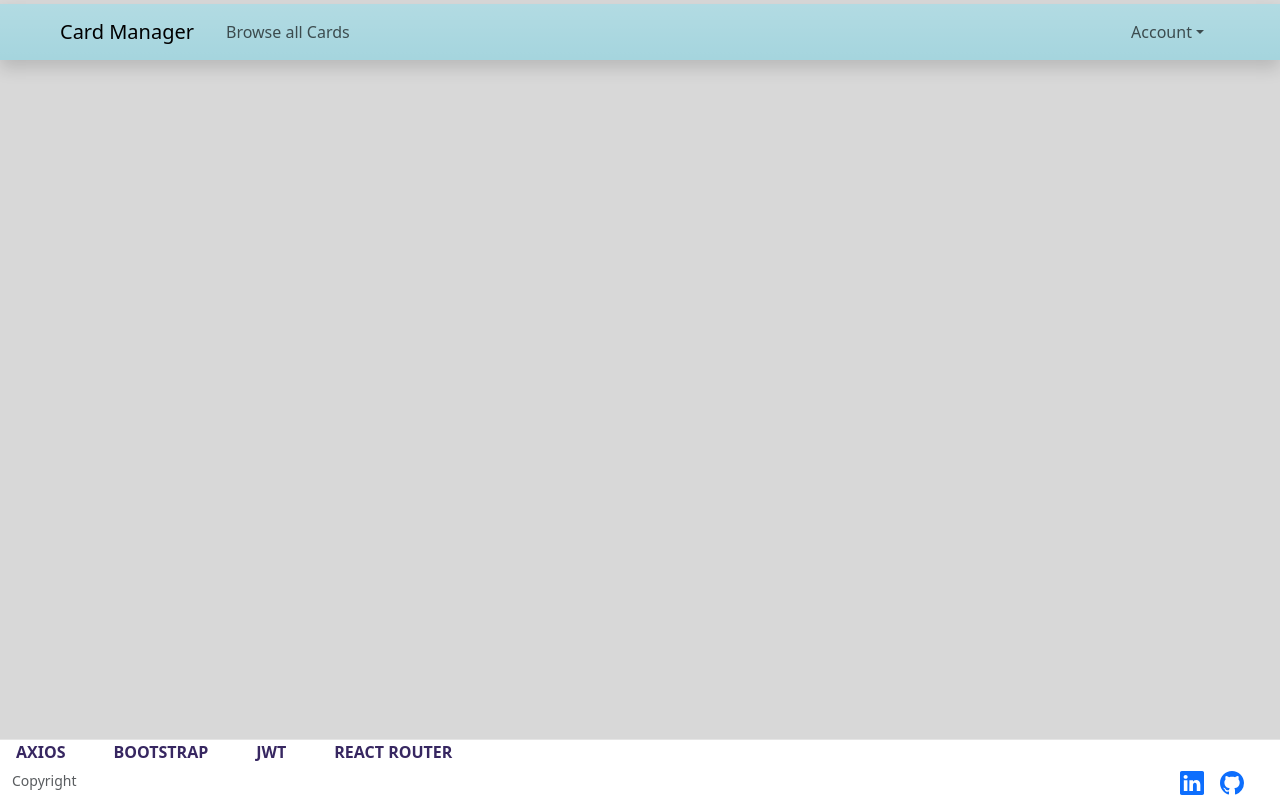
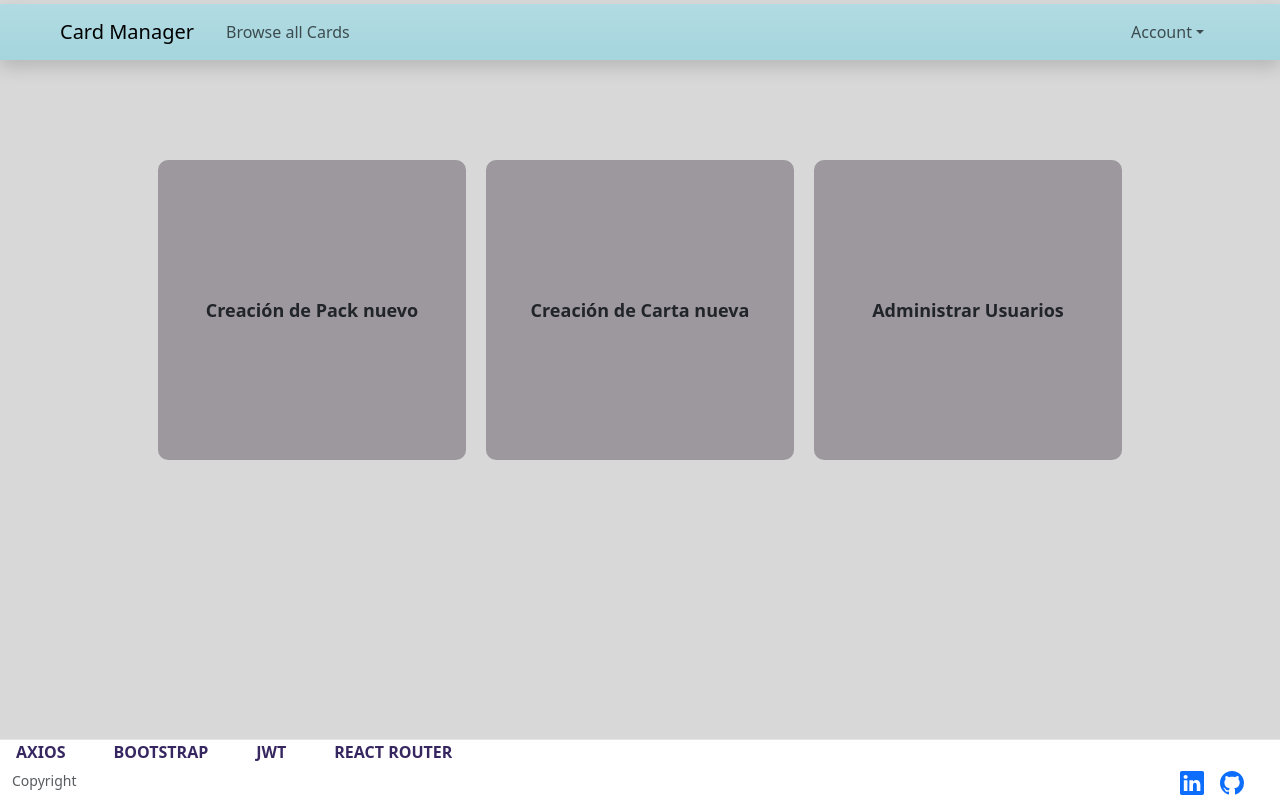
Before and after one commit to JesusMoralesCa/Project, a React (Vite) app in the folder Card_ManagerUI/: page /admin in a window 1280 px wide. Built offline with nearby package versions, Linux system fonts and the light colour scheme.

Commit message:
Add admin board

```diff
--- a/Card_ManagerUI/src/App.jsx
+++ b/Card_ManagerUI/src/App.jsx
@@ -12,6 +12,7 @@ import Footer from "../src/Components/Layout/Footer";
 import AddBoosterPack from "./Components/CardManager/AddBoosterPack";
 import AddNewCard from "../src/Components/CardManager/AddNewCard";
 import CardPageInfo from "../src/Components/CardManager/CardPageInfo";
+import AdminBoard from "./Components/Common/AdminBoard";
 import { AuthProvider } from "./Components/Auth/AuthProvider";
 
 function App() {
@@ -27,6 +28,7 @@ function App() {
               <Route path="/Login" element={<Login />}></Route>
               <Route path="/registration" element={<Registration />}></Route>
               <Route path="/profile" element={<Profile />}></Route>
+              <Route path="/admin" element={<AdminBoard />}></Route>
               <Route path="/NewPack" element={<AddBoosterPack />}></Route>
               <Route path="/NewCard" element={<AddNewCard />}></Route>
               <Route
--- a/Card_ManagerUI/src/Components/CardManager/CardPageInfo.jsx
+++ b/Card_ManagerUI/src/Components/CardManager/CardPageInfo.jsx
@@ -20,7 +20,6 @@ const CardPageInfo = () => {
   }, [cardName]); // Agrega cardName como dependencia para que useEffect se ejecute cuando cambie
 
   if (!card) {
-    // Muestra un mensaje de carga o maneja la carga de alguna manera mientras se obtienen los datos
     return <p>Cargando...</p>;
   }
 
--- /dev/null
+++ b/Card_ManagerUI/src/Components/Common/AdminBoard.jsx
@@ -0,0 +1,35 @@
+import React from "react";
+
+const AdminBoard = () => {
+  return (
+    <div class="container-fluid admin-board">
+      <div class="row col-12 justify-content-center">
+        <div class="d-flex justify-content-center ">
+          <div
+            class="contenedor-creacion-pack col-3"
+            onClick={() => (window.location.href = "/NewPack")}
+            style={{ cursor: "pointer" }}
+          >
+            <div class="texto-creacion-pack">Creación de Pack nuevo</div>
+          </div>
+          <div
+            class="contenedor-creacion-pack col-3"
+            onClick={() => (window.location.href = "/NewCard")}
+            style={{ cursor: "pointer" }}
+          >
+            <div class="texto-creacion-pack">Creación de Carta nueva</div>
+          </div>
+          <div
+            class="contenedor-creacion-pack col-3"
+            onClick={() => (window.location.href = "/NewPack")}
+            style={{ cursor: "pointer" }}
+          >
+            <div class="texto-creacion-pack">Administrar Usuarios</div>
+          </div>
+        </div>
+      </div>
+    </div>
+  );
+};
+
+export default AdminBoard;
--- a/Card_ManagerUI/src/Components/Layout/NavBar.jsx
+++ b/Card_ManagerUI/src/Components/Layout/NavBar.jsx
@@ -45,11 +45,7 @@ const NavBar = () => {
 
             {isLoggedIn && userRole === "ROLE_ADMIN" && (
               <li className="nav-item">
-                <NavLink
-                  className="nav-link"
-                  aria-current="page"
-                  to={"/NewPack"}
-                >
+                <NavLink className="nav-link" aria-current="page" to={"/admin"}>
                   Admin
                 </NavLink>
               </li>
--- a/Card_ManagerUI/src/index.css
+++ b/Card_ManagerUI/src/index.css
@@ -181,3 +181,45 @@ body {
   color: #000000;
 
 }
+
+
+
+
+/*////////////////// ADMIN BOARD ///////////////*/
+
+.admin-board {
+  display: flex;
+  align-items: center;
+  justify-content: center;
+  height: 500px;
+  margin: 0;
+
+}
+.contenedor-creacion-pack {
+
+  height: 300px;
+
+  background-color: #9d989d;
+  border-radius: 10px;
+  display: flex;
+  flex-direction: column;
+  align-items: center;
+  justify-content: center;
+  cursor: pointer;
+  transition: background-color 0.3s ease, transform 0.2s ease;
+  margin: 10px; /* Añadido un margen para separar los divs */
+}
+
+.contenedor-creacion-pack:hover {
+  background-color: #3498db;
+  color: #fff;
+}
+
+.contenedor-creacion-pack:active {
+  transform: scale(0.95);
+}
+
+.texto-creacion-pack {
+  font-size: 18px;
+  font-weight: bold;
+}
```
